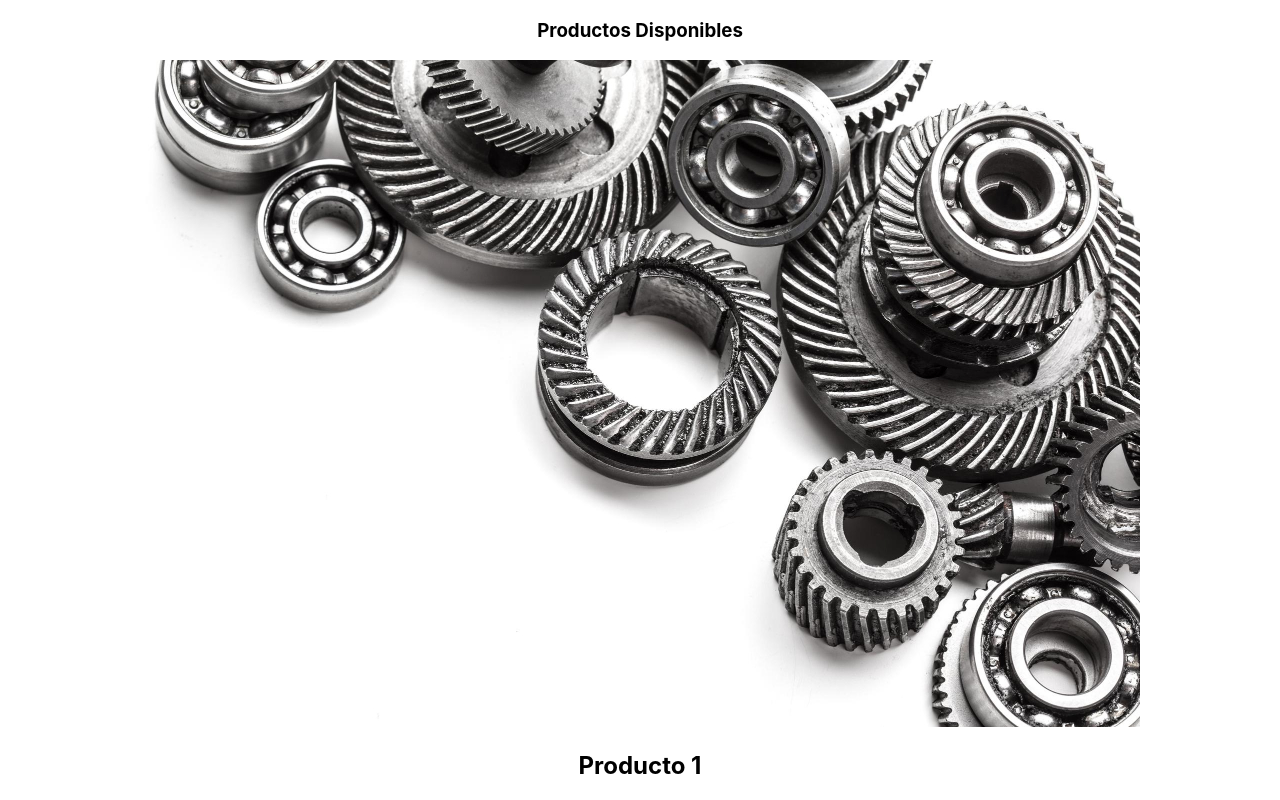
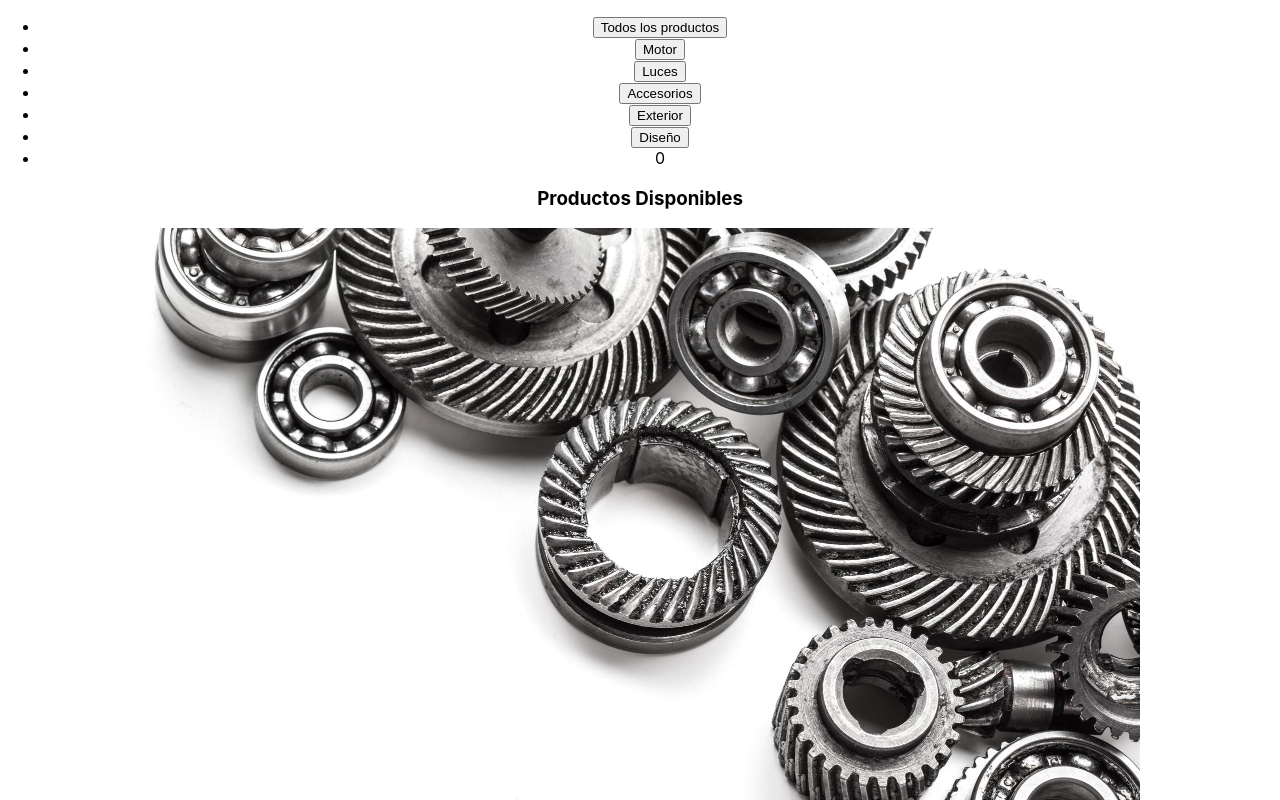
Before and after one commit to andresxy120/entregadelproyecto, a React (Create React App) app in the folder proyecto/: page / in a window 1280 px wide. Shown: the top 800 px of the page. Built offline with nearby package versions, Linux system fonts and the light colour scheme.

Commit message:
Update Productos.js

```diff
--- a/proyecto/src/partpagina/Productos.js
+++ b/proyecto/src/partpagina/Productos.js
@@ -20,6 +20,19 @@ const Productos=()=>{
       ];
     return(
       <Contenedor>
+        <Contenedor>
+        <nav>
+                <ul>
+                    <li><button class="">Todos los productos</button></li>
+                    <li><button>Motor</button></li>
+                    <li><button>Luces</button></li>
+                    <li><button>Accesorios</button></li>
+                    <li><button>Exterior</button></li>
+                    <li><button>Diseño</button></li>
+                    <li><a href="./carrito.html"></a><span class="numerito">0</span></li>
+                </ul>
+            </nav>
+        </Contenedor>
       <Titulo>Productos Disponibles</Titulo>
       <Contenedor className="productos-list">
         {productos.map((producto) => (
```
